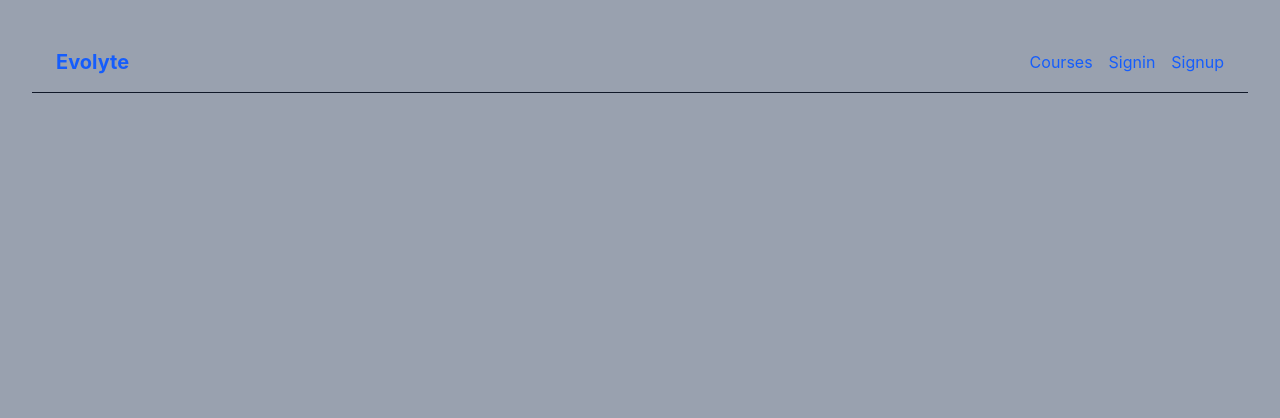
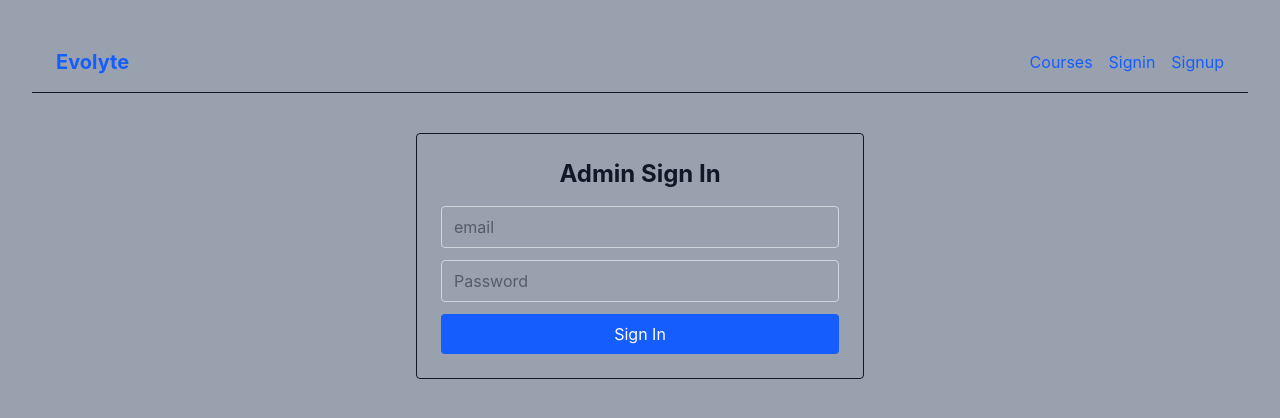
Before and after one commit to Babu-Vadaboina/CourseSellingApp, a React app in the folder frontend/: page /admin/signin in a window 1280 px wide. Shown: the top 418 px of the page. Built offline with nearby package versions, Linux system fonts and the light colour scheme; the HTML template or start-up script is replaced by a standard one.

Commit message:
FE - added Admin signin page

```diff
--- a/frontend/src/App.jsx
+++ b/frontend/src/App.jsx
@@ -8,6 +8,7 @@ import Signin from "./pages/Signin";
 import Purchases from "./pages/Purchases";
 import Signup from "./pages/Signup";
 import Navbar from "./components/Navbar";
+import AdminSignin from "./pages/admin/AdminSignin";
 
 function App() {
   const [count, setCount] = useState(0);
@@ -22,6 +23,8 @@ function App() {
           <Route path="/signin" element={<Signin />} />
           <Route path="/signup" element={<Signup />} />
           <Route path="/purchases" element={<Purchases />} />
+          {/* admin routes */}
+          <Route path="/admin/signin" element={<AdminSignin />} />
         </Routes>
       </BrowserRouter>
     </AuthProvider>
--- a/frontend/src/pages/Signup.jsx
+++ b/frontend/src/pages/Signup.jsx
@@ -32,7 +32,8 @@ export default function Signup() {
       {["firstName", "lastName", "email", "password"].map((field) => (
         <input
           key={field}
-          placeholder={field}
+          value={form[field]}
+          placeholder={field.replace(/([A-Z])/g, " $1")}
           type={field === "password" ? "password" : "text"}
           className="w-full border p-2 mb-3"
           onChange={(e) => setForm({ ...form, [field]: e.target.value })}
--- /dev/null
+++ b/frontend/src/pages/admin/AdminSignin.jsx
@@ -0,0 +1,48 @@
+import { useState } from "react";
+import api from "../../api/axios";
+import { useAuth } from "../../context/AuthContext";
+import { useNavigate } from "react-router-dom";
+
+export default function AdminSigin() {
+  const [email, setEmail] = useState("");
+  const [password, setPassword] = useState("");
+  const { signin } = useAuth();
+  const navigate = useNavigate();
+
+  async function handleSignin(e) {
+    e.preventDefault();
+    try {
+      const res = await api.post("/admin/signin", {
+        email,
+        password,
+      });
+      signin(res.data.token);
+      Navigate("/admin/dashboard");
+    } catch (err) {
+      console.log(err);
+      alert("Admin signin failed");
+    }
+  }
+  return (
+    <form
+      onSubmit={handleSignin}
+      className="max-w-md mx-auto p-6 mt-10 border rounded"
+    >
+      <h2 className="text-2xl font-bold mb-4">Admin Sign In</h2>
+      <input
+        className="w-full border p-2 mb-3"
+        type="text"
+        placeholder="email"
+        onChange={(e) => setEmail(e.target.value)}
+      />
+      <input
+        className="w-full border p-2 mb-3"
+        type="password"
+        placeholder="Password"
+        onChange={(e) => setPassword(e.target.value)}
+      />
+
+      <button className="w-full bg-black text-white py-2">Sign In</button>
+    </form>
+  );
+}
```
